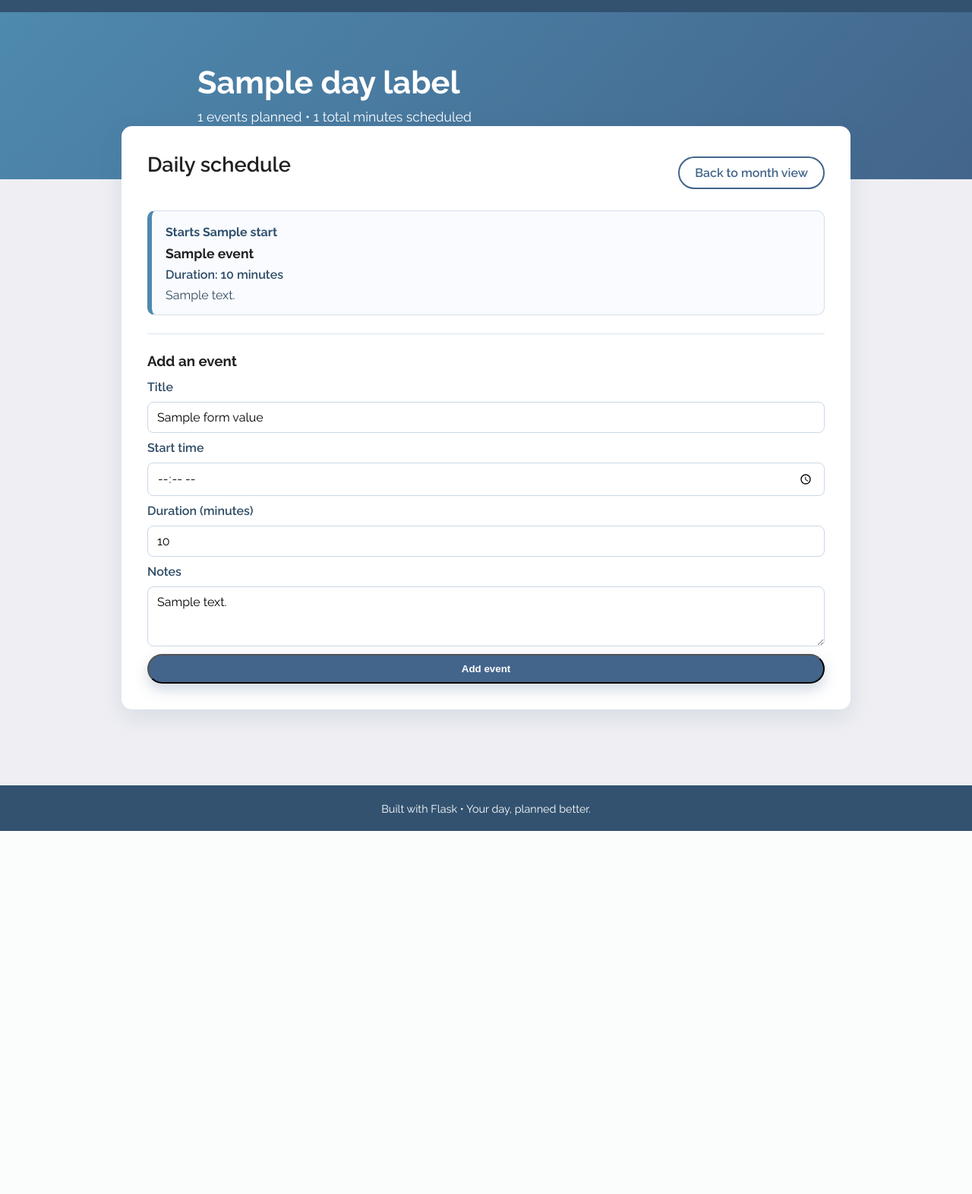
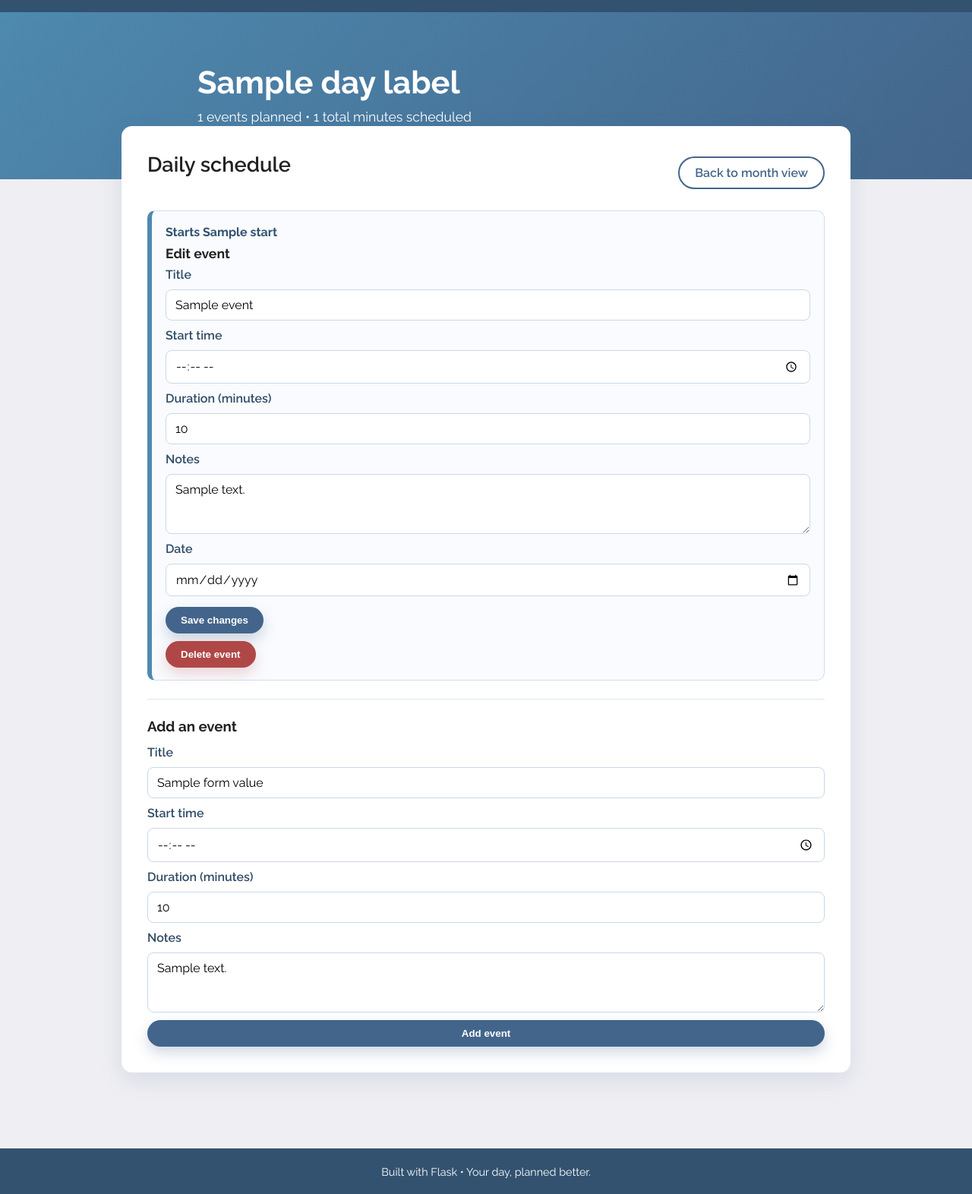
Before and after one commit to nanathan/Schedule, a Flask app: template templates/day_schedule.html in a window 1280 px wide. Shown: the whole page at 76% size. Before the commit the page ends 1094 px from the top, so only its background shows below. Run offline with Flask 3, Linux system fonts and the light colour scheme; the template is opened without the code that fills it: most values are stand-ins (such as "Sample title", 1, 10 or a date in 2020).

Commit message:
Enable inline editing, moving, and deletion for day events

```diff
--- a/server.py
+++ b/server.py
@@ -36,6 +36,39 @@
     parsed_day = datetime.datetime.strptime(day_string, "%Y-%m-%d")
     # Avoid %-d because it is unsupported by strftime on Windows.
     return f"{parsed_day.strftime('%A, %B')} {parsed_day.day}, {parsed_day.year}"
+
+
+def parse_day(day_string):
+    try:
+        datetime.datetime.strptime(day_string, "%Y-%m-%d")
+    except ValueError:
+        return False
+    return True
+
+
+def parse_duration(duration_input):
+    try:
+        duration_minutes = int(duration_input)
+        if duration_minutes <= 0:
+            raise ValueError
+    except ValueError:
+        return None
+    return duration_minutes
+
+
+def add_event(day, event):
+    SAMPLE_SCHEDULE.setdefault(day, []).append(event)
+    SAMPLE_SCHEDULE[day].sort(key=lambda saved_event: saved_event["start"])
+
+
+def remove_event(day, event_index):
+    events = SAMPLE_SCHEDULE.get(day, [])
+    if event_index < 0 or event_index >= len(events):
+        return None
+    removed_event = events.pop(event_index)
+    if not events and day in SAMPLE_SCHEDULE:
+        del SAMPLE_SCHEDULE[day]
+    return removed_event
 
 
 def get_calendar_context(year, month):
@@ -87,48 +120,83 @@
 
 @app.route("/schedule/<day>", methods=["GET", "POST"])
 def day_schedule(day):
-    try:
-        datetime.datetime.strptime(day, "%Y-%m-%d")
-    except ValueError:
+    if not parse_day(day):
         flask.abort(404)
 
     error_message = None
     form_values = {"title": "", "start": "", "duration_minutes": "", "notes": ""}
 
     if flask.request.method == "POST":
-        title = flask.request.form.get("title", "").strip()
-        start = flask.request.form.get("start", "").strip()
-        duration_input = flask.request.form.get("duration_minutes", "").strip()
-        notes = flask.request.form.get("notes", "").strip()
+        action = flask.request.form.get("action", "add")
 
-        form_values = {
-            "title": title,
-            "start": start,
-            "duration_minutes": duration_input,
-            "notes": notes,
-        }
+        if action == "delete":
+            event_index = flask.request.form.get("event_index", type=int)
+            if event_index is None or remove_event(day, event_index) is None:
+                error_message = "Unable to delete that event."
+            else:
+                return flask.redirect(flask.url_for("day_schedule", day=day))
 
-        try:
-            duration_minutes = int(duration_input)
-            if duration_minutes <= 0:
-                raise ValueError
-        except ValueError:
-            error_message = "Duration must be a positive number of minutes."
+        elif action == "update":
+            event_index = flask.request.form.get("event_index", type=int)
+            title = flask.request.form.get("title", "").strip()
+            start = flask.request.form.get("start", "").strip()
+            duration_input = flask.request.form.get("duration_minutes", "").strip()
+            notes = flask.request.form.get("notes", "").strip()
+            target_day = flask.request.form.get("target_day", day).strip()
 
-        if not title or not start:
-            error_message = "Please fill in both title and start time."
+            duration_minutes = parse_duration(duration_input)
 
-        if not error_message:
-            SAMPLE_SCHEDULE.setdefault(day, []).append(
-                {
+            if not title or not start:
+                error_message = "Please fill in both title and start time."
+            elif duration_minutes is None:
+                error_message = "Duration must be a positive number of minutes."
+            elif not parse_day(target_day):
+                error_message = "Please choose a valid date for this event."
+            else:
+                updated_event = {
                     "title": title,
                     "start": start,
                     "duration_minutes": duration_minutes,
                     "notes": notes,
                 }
-            )
-            SAMPLE_SCHEDULE[day].sort(key=lambda event: event["start"])
-            return flask.redirect(flask.url_for("day_schedule", day=day))
+                removed_event = remove_event(day, event_index) if event_index is not None else None
+                if removed_event is None:
+                    error_message = "Unable to update that event."
+                else:
+                    add_event(target_day, updated_event)
+                    return flask.redirect(flask.url_for("day_schedule", day=target_day))
+
+        else:
+            title = flask.request.form.get("title", "").strip()
+            start = flask.request.form.get("start", "").strip()
+            duration_input = flask.request.form.get("duration_minutes", "").strip()
+            notes = flask.request.form.get("notes", "").strip()
+
+            form_values = {
+                "title": title,
+                "start": start,
+                "duration_minutes": duration_input,
+                "notes": notes,
+            }
+
+            duration_minutes = parse_duration(duration_input)
+
+            if not title or not start:
+                error_message = "Please fill in both title and start time."
+            elif duration_minutes is None:
+                error_message = "Duration must be a positive number of minutes."
+
+            if not error_message:
+                add_event(
+                    day,
+                    {
+                        "title": title,
+                        "start": start,
+                        "duration_minutes": duration_minutes,
+                        "notes": notes,
+                    },
+                )
+                return flask.redirect(flask.url_for("day_schedule", day=day))
 
     events = SAMPLE_SCHEDULE.get(day, [])
     total_minutes = sum(event["duration_minutes"] for event in events)
--- a/static/css/style.css
+++ b/static/css/style.css
@@ -63,6 +63,8 @@
   border-radius: 999px;
   font-weight: 600;
   transition: transform 0.2s ease, box-shadow 0.2s ease;
+  border: none;
+  cursor: pointer;
 }
 
 .button:hover {
@@ -78,7 +80,17 @@
 .button.secondary {
   border: 2px solid #43658b;
   color: #43658b;
+  background: #fff;
 }
+
+.button.danger {
+  background: #b04747;
+  color: #fff;
+  box-shadow: 0 8px 18px rgba(176, 71, 71, 0.22);
+  border: none;
+  cursor: pointer;
+}
+
 
 footer {
   height: 60px;
@@ -303,6 +315,20 @@
   resize: vertical;
 }
 
+.event-form--inline {
+  margin-top: 8px;
+}
+
+.event-actions {
+  margin-top: 4px;
+  display: flex;
+  gap: 10px;
+}
+
+.delete-form {
+  margin-top: 10px;
+}
+
 .form-error {
   margin: 0 0 12px;
   padding: 10px 12px;
--- a/templates/day_schedule.html
+++ b/templates/day_schedule.html
@@ -28,9 +28,36 @@
                 {% for event in events %}
                 <li class="event-item">
                     <p class="event-time">Starts {{ event.start }}</p>
-                    <h3>{{ event.title }}</h3>
-                    <p class="event-duration">Duration: {{ event.duration_minutes }} minutes</p>
-                    <p class="event-notes">{{ event.notes }}</p>
+                    <h3>Edit event</h3>
+                    <form method="post" class="event-form event-form--inline">
+                        <input type="hidden" name="action" value="update">
+                        <input type="hidden" name="event_index" value="{{ loop.index0 }}">
+
+                        <label for="event-title-{{ loop.index0 }}">Title</label>
+                        <input id="event-title-{{ loop.index0 }}" name="title" type="text" required value="{{ event.title }}">
+
+                        <label for="event-start-{{ loop.index0 }}">Start time</label>
+                        <input id="event-start-{{ loop.index0 }}" name="start" type="time" required value="{{ event.start }}">
+
+                        <label for="event-duration-{{ loop.index0 }}">Duration (minutes)</label>
+                        <input id="event-duration-{{ loop.index0 }}" name="duration_minutes" type="number" min="1" required value="{{ event.duration_minutes }}">
+
+                        <label for="event-notes-{{ loop.index0 }}">Notes</label>
+                        <textarea id="event-notes-{{ loop.index0 }}" name="notes" rows="3" placeholder="Optional details">{{ event.notes }}</textarea>
+
+                        <label for="event-day-{{ loop.index0 }}">Date</label>
+                        <input id="event-day-{{ loop.index0 }}" name="target_day" type="date" required value="{{ day }}">
+
+                        <div class="event-actions">
+                            <button type="submit" class="button primary">Save changes</button>
+                        </div>
+                    </form>
+
+                    <form method="post" class="delete-form">
+                        <input type="hidden" name="action" value="delete">
+                        <input type="hidden" name="event_index" value="{{ loop.index0 }}">
+                        <button type="submit" class="button danger">Delete event</button>
+                    </form>
                 </li>
                 {% endfor %}
             </ul>
```
